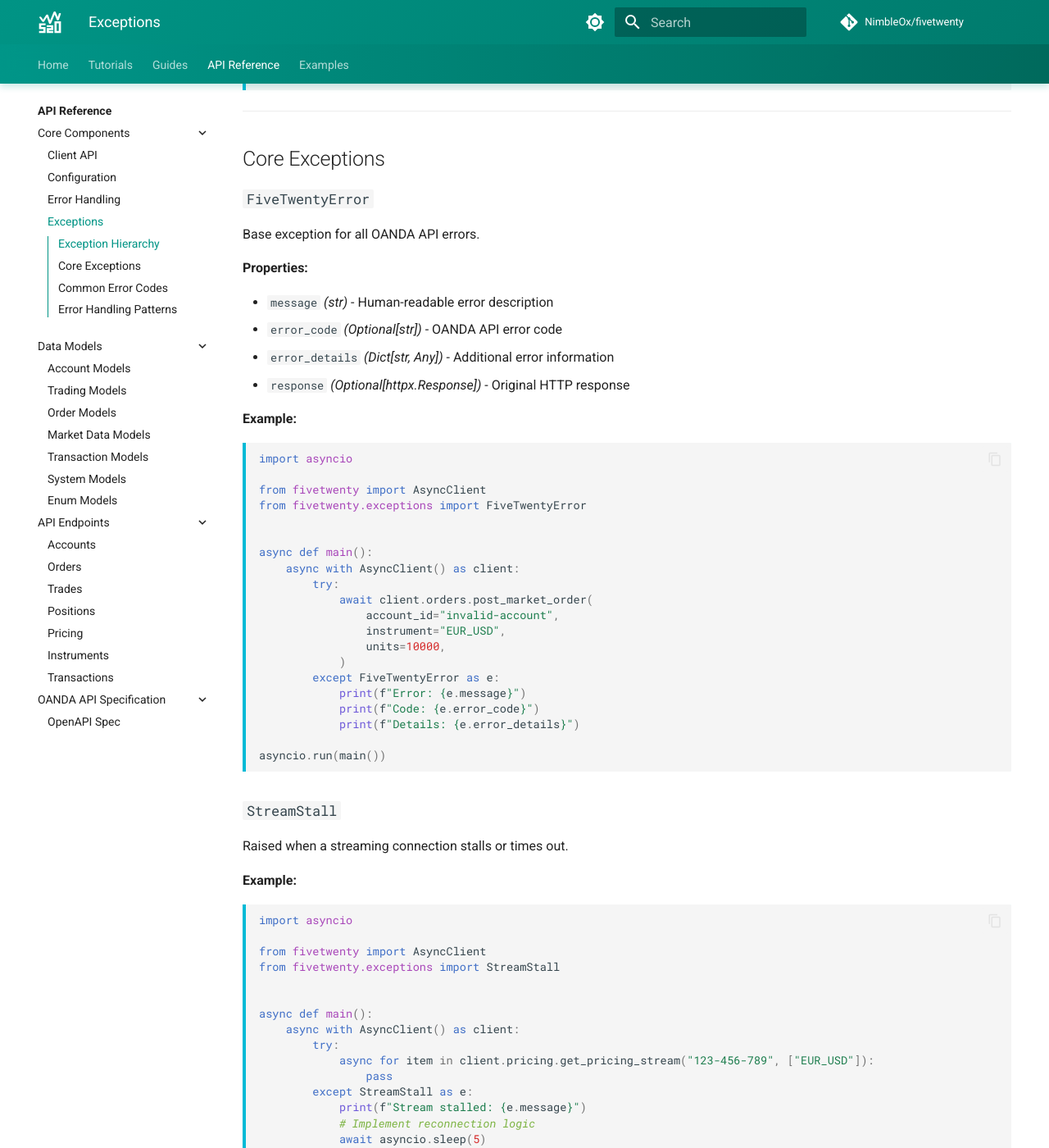
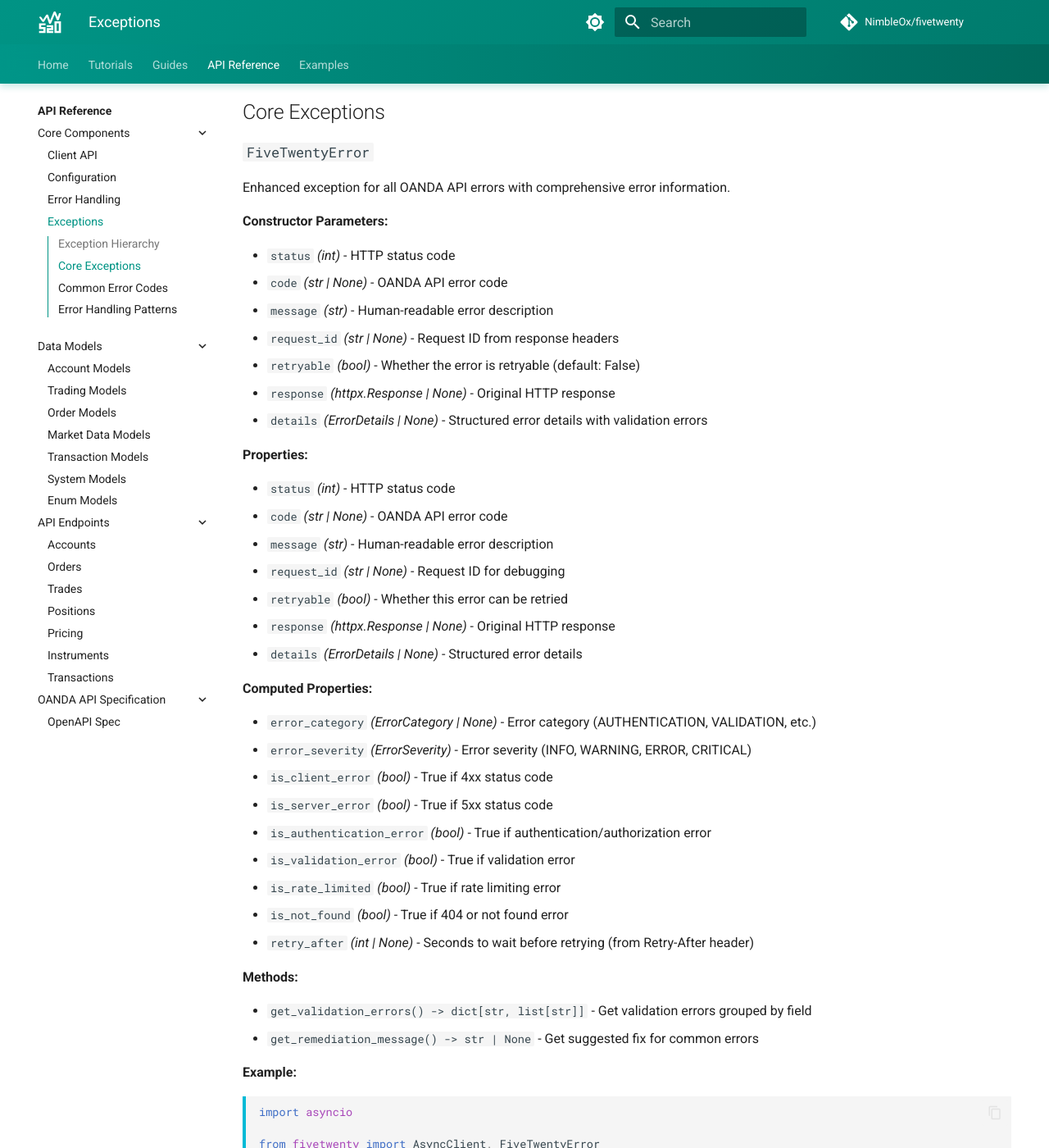
Before and after one commit to NimbleOx/fivetwenty, an MkDocs documentation site: the page built from docs/api-reference/exceptions.md, in a window 1280 px wide and 1400 px high, scrolled down 612 px. Shown: the whole window at 82% size. Built offline with MkDocs 1.6.1 and Material for MkDocs 9.7.7, drawn with Linux system fonts in a browser that asks for light colours; comment, search, counter and statistics services are not loaded; some of the changed text lies outside the part shown.

Commit message:
Validate and fix exceptions.md API reference documentation

````diff
--- a/docs/api-reference/exceptions.md
+++ b/docs/api-reference/exceptions.md
@@ -15,13 +15,9 @@
 
 ```text
 Exception
-└── FiveTwentyError
-    ├── StreamStall
-    ├── AuthenticationError
-    ├── ValidationError
-    └── RateLimitError
+├── FiveTwentyError
+└── StreamStall
 ```
-
 
 ---
 
@@ -29,62 +25,110 @@
 
 ### `FiveTwentyError`
 
-Base exception for all OANDA API errors.
+Enhanced exception for all OANDA API errors with comprehensive error information.
+
+**Constructor Parameters:**
+
+- `status` *(int)* - HTTP status code
+- `code` *(str | None)* - OANDA API error code
+- `message` *(str)* - Human-readable error description
+- `request_id` *(str | None)* - Request ID from response headers
+- `retryable` *(bool)* - Whether the error is retryable (default: False)
+- `response` *(httpx.Response | None)* - Original HTTP response
+- `details` *(ErrorDetails | None)* - Structured error details with validation errors
 
 **Properties:**
 
+- `status` *(int)* - HTTP status code
+- `code` *(str | None)* - OANDA API error code
 - `message` *(str)* - Human-readable error description
-- `error_code` *(Optional[str])* - OANDA API error code
-- `error_details` *(Dict[str, Any])* - Additional error information
-- `response` *(Optional[httpx.Response])* - Original HTTP response
+- `request_id` *(str | None)* - Request ID for debugging
+- `retryable` *(bool)* - Whether this error can be retried
+- `response` *(httpx.Response | None)* - Original HTTP response
+- `details` *(ErrorDetails | None)* - Structured error details
+
+**Computed Properties:**
+
+- `error_category` *(ErrorCategory | None)* - Error category (AUTHENTICATION, VALIDATION, etc.)
+- `error_severity` *(ErrorSeverity)* - Error severity (INFO, WARNING, ERROR, CRITICAL)
+- `is_client_error` *(bool)* - True if 4xx status code
+- `is_server_error` *(bool)* - True if 5xx status code
+- `is_authentication_error` *(bool)* - True if authentication/authorization error
+- `is_validation_error` *(bool)* - True if validation error
+- `is_rate_limited` *(bool)* - True if rate limiting error
+- `is_not_found` *(bool)* - True if 404 or not found error
+- `retry_after` *(int | None)* - Seconds to wait before retrying (from Retry-After header)
+
+**Methods:**
+
+- `get_validation_errors() -> dict[str, list[str]]` - Get validation errors grouped by field
+- `get_remediation_message() -> str | None` - Get suggested fix for common errors
 
 **Example:**
-<!-- fragment: Demo FiveTwentyError usage with attribute access and return type issues -->
 ```python
 import asyncio
 
-from fivetwenty import AsyncClient
-from fivetwenty.exceptions import FiveTwentyError
+from fivetwenty import AsyncClient, FiveTwentyError
 
 
-async def main():
+async def main() -> None:
     async with AsyncClient() as client:
         try:
             await client.orders.post_market_order(
-                account_id="invalid-account",
+                account_id=client.account_id,
                 instrument="EUR_USD",
                 units=10000,
             )
         except FiveTwentyError as e:
-            print(f"Error: {e.message}")
-            print(f"Code: {e.error_code}")
-            print(f"Details: {e.error_details}")
+            print(f"Status: {e.status}")
+            print(f"Code: {e.code}")
+            print(f"Message: {e.message}")
+            print(f"Request ID: {e.request_id}")
+
+            # Check error type
+            if e.is_authentication_error:
+                print("Authentication issue")
+            elif e.is_validation_error:
+                print("Validation errors:", e.get_validation_errors())
+            elif e.is_rate_limited:
+                print(f"Rate limited - retry after {e.retry_after}s")
+
+            # Get remediation advice
+            if remediation := e.get_remediation_message():
+                print(f"Fix: {remediation}")
+
 
 asyncio.run(main())
 ```
 
 ### `StreamStall`
 
-Raised when a streaming connection stalls or times out.
+Exception raised when a stream stalls (no data received within timeout period).
+
+**Inheritance:** Inherits from `Exception` (not `FiveTwentyError`)
 
 **Example:**
-<!-- fragment: Demo StreamStall handling with loop control variables and async patterns -->
 ```python
 import asyncio
 
-from fivetwenty import AsyncClient
-from fivetwenty.exceptions import StreamStall
+from fivetwenty import AsyncClient, StreamStall
 
 
-async def main():
+async def main() -> None:
     async with AsyncClient() as client:
         try:
-            async for item in client.pricing.get_pricing_stream("123-456-789", ["EUR_USD"]):
-                pass
+            async for price in client.pricing.get_pricing_stream(
+                account_id=client.account_id,
+                instruments=["EUR_USD"],
+                stall_timeout=30.0,
+            ):
+                print(f"Price: {price}")
         except StreamStall as e:
-            print(f"Stream stalled: {e.message}")
-            # Implement reconnection logic
+            print(f"Stream stalled: {e}")
+            # Implement reconnection logic here
+            print("Reconnecting in 5 seconds...")
             await asyncio.sleep(5)
+
 
 asyncio.run(main())
 ```
@@ -121,35 +165,43 @@
 ## Error Handling Patterns
 
 ### Basic Error Handling
-<!-- fragment: Demo basic error handling with undefined names and try-except patterns -->
 ```python
-from fivetwenty.exceptions import AuthenticationError, FiveTwentyError
+from fivetwenty import AsyncClient, FiveTwentyError
 
 
-async def safe_api_call():
+async def safe_api_call(client: AsyncClient, account_id: str):
+    """Safely call API with error handling."""
     try:
-        result = await client.accounts.get_account_summary("123-456-789")
+        result = await client.accounts.get_account_summary(account_id)
         return result
 
-    except AuthenticationError as e:
-        print(f"Authentication failed: {e.message}")
-        return None
+    except FiveTwentyError as e:
+        # Check specific error types using properties
+        if e.is_authentication_error:
+            print(f"Authentication failed: {e.message}")
+        elif e.is_not_found:
+            print(f"Account not found: {account_id}")
+        else:
+            print(f"OANDA API error: {e.code} - {e.message}")
 
-    except FiveTwentyError as e:
-        print(f"OANDA API error: {e.error_code} - {e.message}")
         return None
 ```
 
 ### Retry with Exponential Backoff
-<!-- fragment: Demo retry logic with performance issues and security patterns -->
 ```python
 import asyncio
 import random
+from collections.abc import Awaitable, Callable
+from typing import TypeVar
 
-from fivetwenty.exceptions import FiveTwentyError
+from fivetwenty import FiveTwentyError
+
+T = TypeVar("T")
 
 
-async def retry_api_call(func, max_retries: int = 3):
+async def retry_api_call(
+    func: Callable[[], Awaitable[T]], max_retries: int = 3
+) -> T | None:
     """Retry API call with exponential backoff."""
 
     for attempt in range(max_retries + 1):
@@ -157,14 +209,24 @@
             return await func()
 
         except FiveTwentyError as e:
-            # Don't retry certain errors
-            if e.error_code in ["ACCOUNT_NOT_EXIST", "INVALID_API_TOKEN"]:
+            # Don't retry non-retryable errors
+            if not e.retryable:
+                raise
+
+            # Don't retry client errors (4xx)
+            if e.is_client_error and not e.is_rate_limited:
                 raise
 
             if attempt == max_retries:
                 raise
 
-            delay = 2 ** attempt + random.uniform(0, 1)
+            # Use retry_after for rate limiting, otherwise exponential backoff
+            if e.retry_after:
+                delay = float(e.retry_after)
+            else:
+                delay = 2**attempt + random.uniform(0, 1)
+
+            print(f"Retry attempt {attempt + 1}/{max_retries} after {delay:.1f}s")
             await asyncio.sleep(delay)
 
     return None
````
